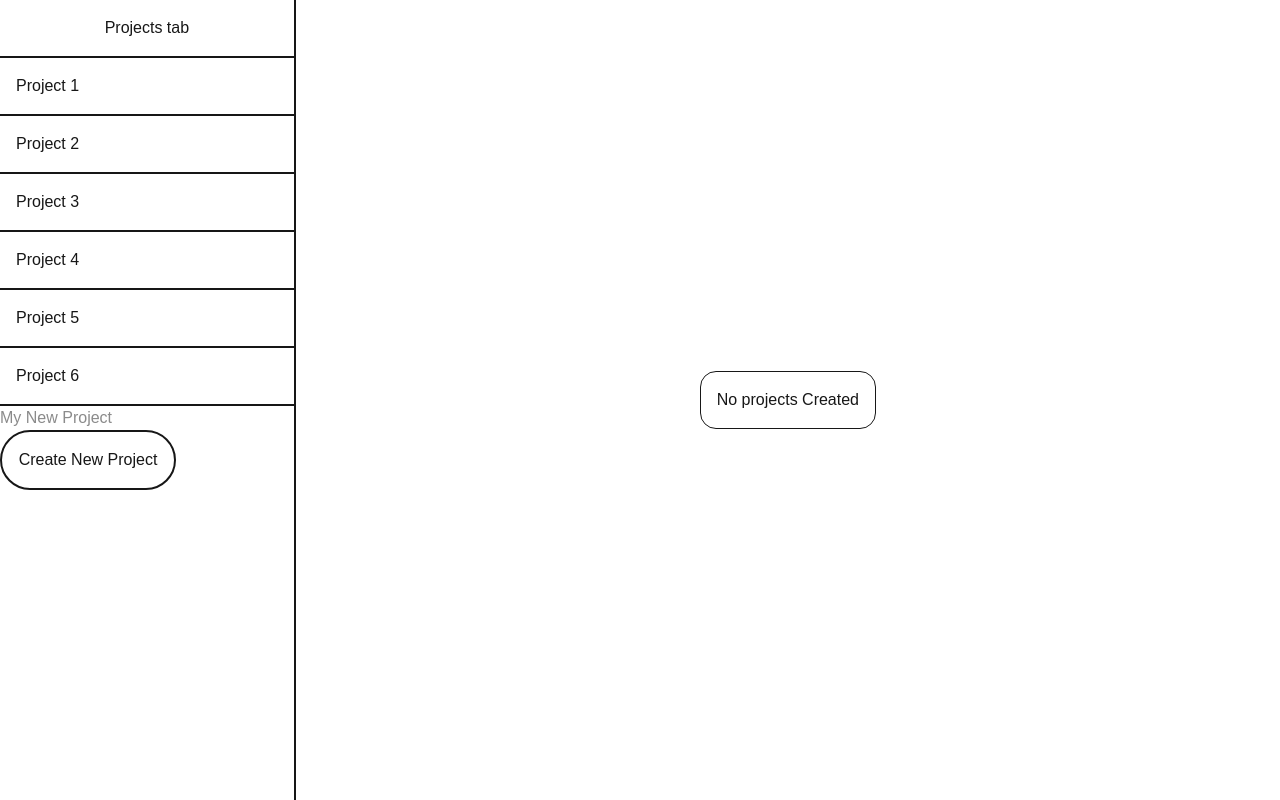
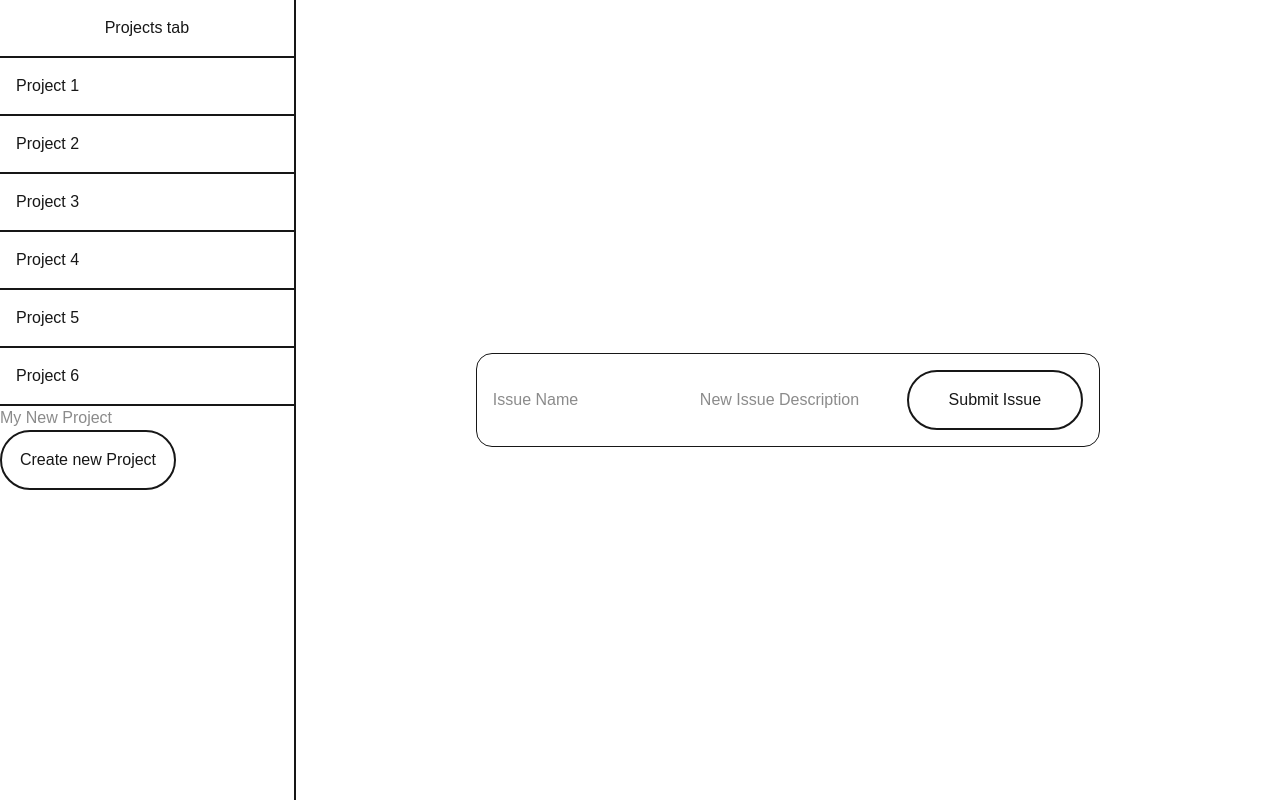
Before and after one commit to MasterDash5/Whoopsies-Tracker, a Next.js app in the folder frontend/: page / in a window 1280 px wide. Built offline with nearby package versions, Linux system fonts and the light colour scheme.

Commit message:
Added forms to main page
title

```diff
--- a/frontend/app/page.tsx
+++ b/frontend/app/page.tsx
@@ -19,6 +19,13 @@ const mockdata: Project[] = [
 export default function Home() {
   useEffect(() => {}, []);
 
+  function submitProject() {
+      /*backend stuff*/
+  }
+  function submitIssue(){
+      /*backend stuff*/
+  }
+
   const projects: Project[] = [];
 
   return (
@@ -38,14 +45,23 @@ export default function Home() {
         </div>
 
         <div>
-          <NewProjectForm  className={"p-4 rounded-full bottom-4 border-2 w-44"}/>
+            <form onSubmit={submitProject}>
+                <input name="projectName" type="text" placeholder="My New Project" />
+                <button title={"Create new Project"} className="p-4 rounded-full bottom-4 border-2 w-44" type={"submit"}>Create new Project</button>
+            </form>
         </div>
       </div>
 
       <div className="flex flex-col items-center justify-center w-full dark-purple-bg">
         {projects.length === 0 && (
           <div className="backdrop-blur-2xl p-4 border rounded-2xl">
-            No projects Created
+              <form action={submitIssue}>
+                  {/* put current project here */}
+
+                  <input name="issueName" type="text" placeholder="Issue Name" />
+                  <input name="issueDescription" type="text" placeholder="New Issue Description" />
+                  <button title={"Submit Issue"} className="p-4 rounded-full bottom-4 border-2 w-44" type={"submit"}>Submit Issue</button>
+              </form>
           </div>
         )}
       </div>
```
